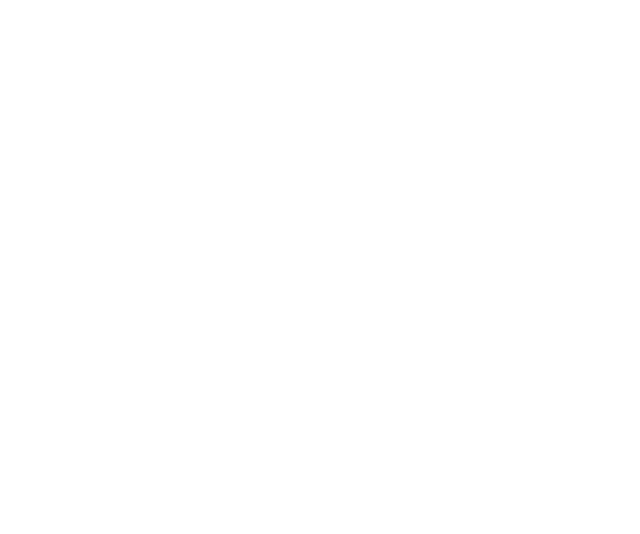
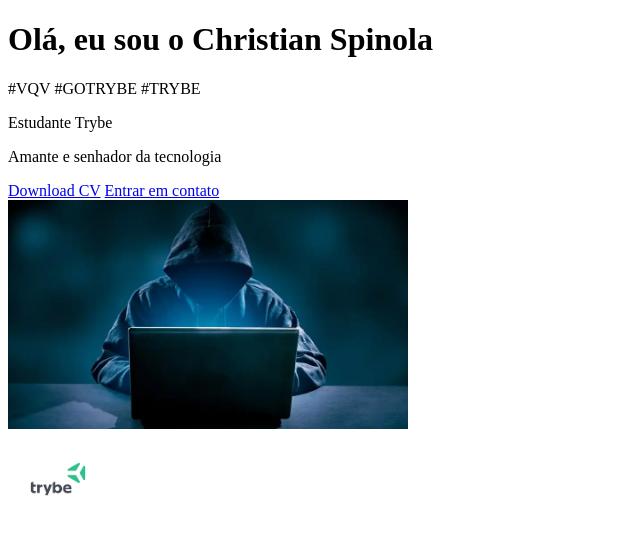
Before and after one commit to sspaww22/Exercicios-Trybe, a plain HTML site: page index.html in a window 1280 px wide. Shown: the whole page, without its empty margins (0-640 px from the left). Drawn offline with Linux system fonts and the light colour scheme.

Commit message:
inicio do portifolio

```diff
--- a/index.html
+++ b/index.html
@@ -1,12 +1,40 @@
 <!DOCTYPE html>
-<html lang="en">
+<html lang="pt-br">
 <head>
     <meta charset="UTF-8">
     <meta http-equiv="X-UA-Compatible" content="IE=edge">
     <meta name="viewport" content="width=device-width, initial-scale=1.0">
-    <title>Document</title>
+    <title>Portifolio</title>
 </head>
 <body>
 
+    <div class="banner">
+        <div class="intro">
+          <div class="title">
+            <h1>Olá, eu sou o Christian Spinola </h1>
+            <span>#VQV #GOTRYBE #TRYBE</span>
+            <p>Estudante Trybe</p>
+
+            <p>Amante e senhador da tecnologia</p>
+          </div>
+          <div class="actions">
+            <a href="./PDF/curriculo+christian.docx" download="">Download CV</a>
+            <a href="https://www.linkedin.com/in/christianspinola/" target="_blank">Entrar em contato</a>
+          </div>
+        </div>
+        <div class="profile">
+          <a href="https://github.com/sspaww22" target="_blank">
+            <img src="./imagens/hacker-computador.webp" alt="avatar"
+            width="400px">
+          </a>
+        </div>
+      </div>
+    <div style="background-color:white";>
+        <img src="./imagens/download.png"  alt=""
+        width="100px">
+
+    </div>
+
+
 </body>
 </html>
```
Also changed, not shown: imagens/download.png (added), imagens/fundo-abstrato-da-tecnologia-desenvolvedor-web-codigo-de-computador-programacao-codificacao-conceito-de-hacker-ilustracao-vetorial-700-126658827.jpg (added), imagens/hacker-computador.webp (added), 1 other file.
